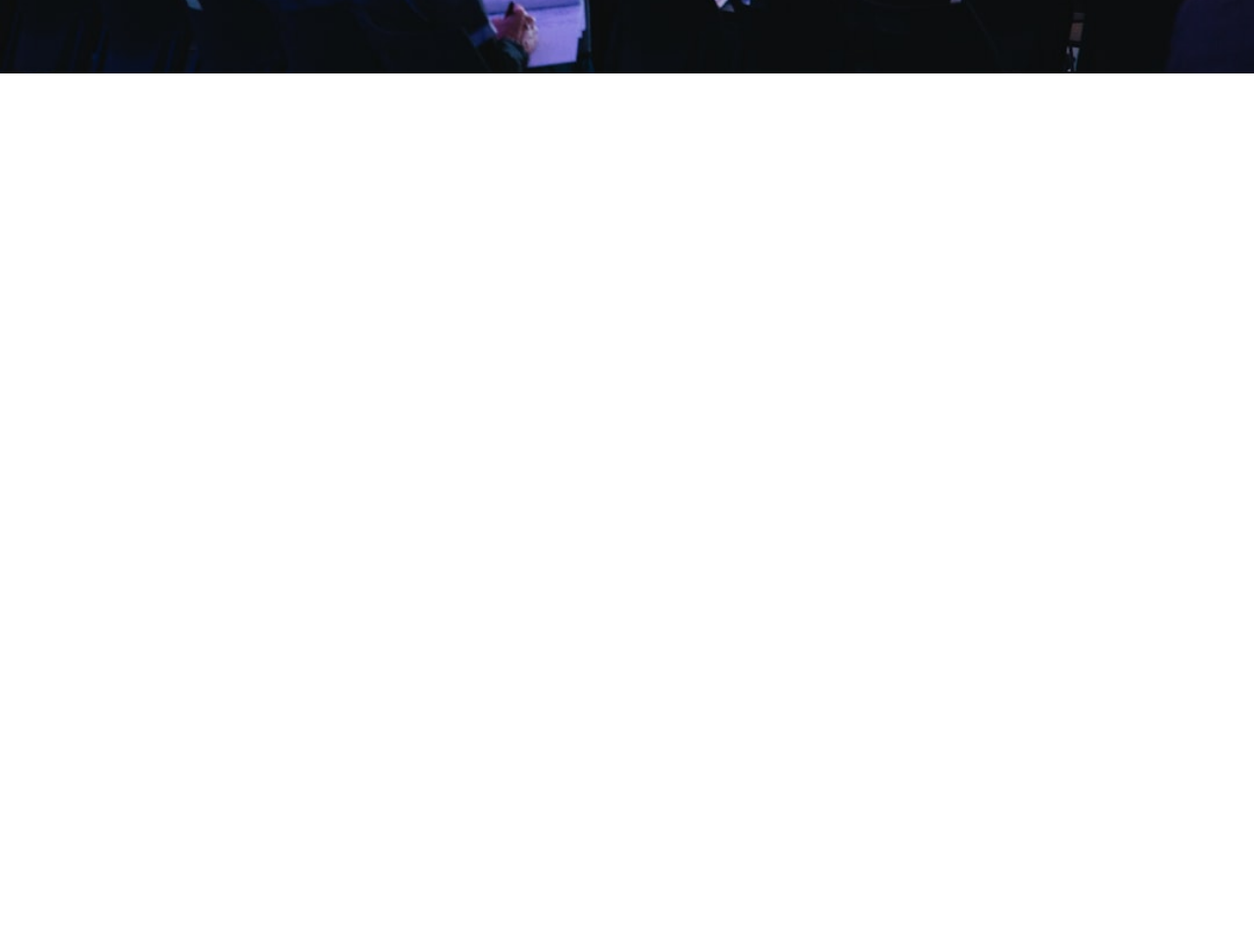
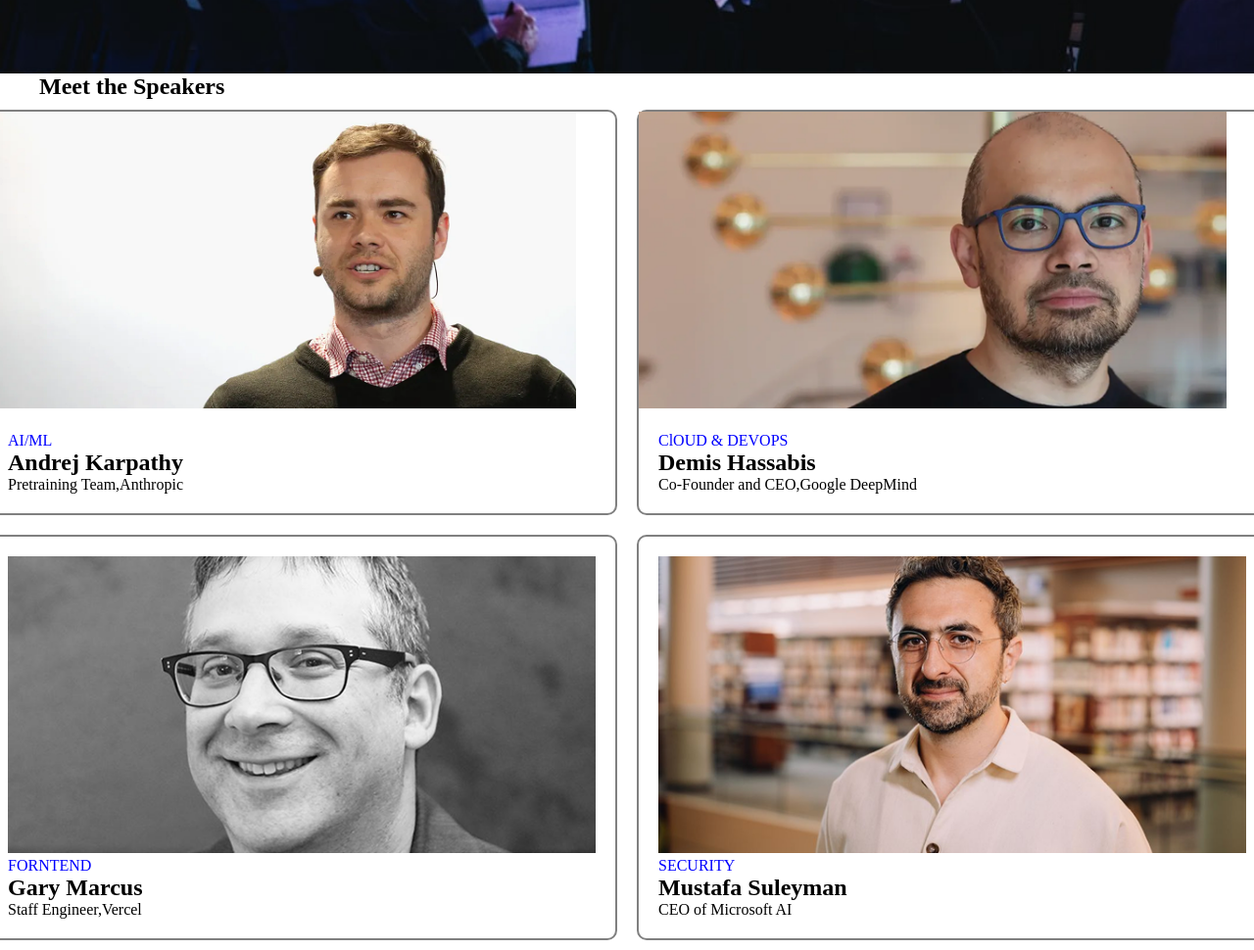
Before and after one commit to harunrosid14/code, a plain HTML site: page index.html in a window 1280 px wide. Shown: the part 745-1715 px from the top of the page at 98% size. Before the commit the page ends 1045 px from the top, so only its background shows below. Drawn offline with Linux system fonts and the light colour scheme.

Commit message:
Refresh file

```diff
--- a/index.html
+++ b/index.html
@@ -22,6 +22,7 @@
             </ul>
         </nav>
     </header>
+    <!--Section 1-->
     <section class="hero-1" >
         <div class="hero-dev">
         <h1 class="banner-h1">Code,Connect,Create</h1>
@@ -33,6 +34,45 @@
         <button class="banner-btn"><p>Register Now</p></button>
          </div>
     </section>
+    <!--Section 2-->
+    <section class="hero-2 marg">
+        <h1>Meet the Speakers</h1>
+        <div class="box-img">
+        <div class="style">
+            <img src="images/assets/andrej.png" width="600px">
+            <div class="text-style">
+            <p><span style="color:blue">AI/ML</span></p>
+            <h1>Andrej Karpathy</h1>
+            <p>Pretraining Team,Anthropic</p>
+            </div>
+        </div>
+        <div class="style">
+            <img src="images/assets/demis.png" width="600px">
+            <div class="text-style">
+            <p <span style="color:blue">ClOUD & DEVOPS</span></p>
+            <h1>Demis Hassabis</h1>
+            <p>Co-Founder and CEO,Google DeepMind</p>
+            </div>
+        </div>
+        <div class="style">
+            <div class="text-style">
+            <img src="images/assets/gary.png" width="600px">
+            <p><span style="color:blue">FORNTEND</span></p>
+            <h1>Gary Marcus</h1>
+            <p>Staff Engineer,Vercel</p>
+            </div>
+
+        </div>
+        <div class="style">
+            <div class="text-style">
+            <img src="images/assets/mustafa.png" width="600px">
+            <P><span style="color:blue">SECURITY</span></P>
+            <h1>Mustafa Suleyman</h1>
+            <P>CEO of Microsoft AI</P>
+            </div>
+        </div>
+        </div>
+    </section>
 
 </body>
 </html>
--- a/style.css
+++ b/style.css
@@ -2,8 +2,8 @@
     margin: 0;
 }
 .marg{
-    max-width: 1200px;
-    margin:auto ;
+    max-width:1200px;
+    margin:auto auto;
 }
 nav{
     display:flex;
@@ -37,6 +37,7 @@
     border-radius:10px;
     cursor: pointer;
 }
+/* ---Section---1--- */
 .hero-1{
     background-image:url(images/assets/banner.jpg);
     background-size:cover;
@@ -87,3 +88,27 @@
     font-size:20px;
 
 }
+/* --section--2 */
+.hero-2{
+
+}
+.box-img{
+    display:grid;
+    grid-template-columns:repeat(2,1fr);
+    justify-content: center;
+    align-items:center;
+
+}
+.style{
+    justify-content: space-around;
+    margin:10px;
+    border-radius:10px;
+    border:2px solid gray;
+    padding:px;
+
+    align-items: center;
+
+}
+.text-style{
+    padding:20px;
+}
```
